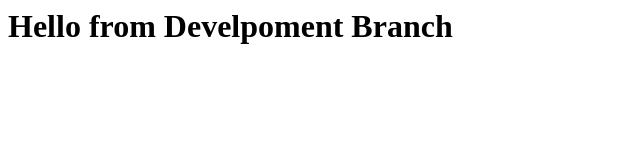
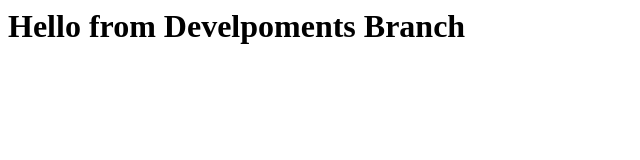
Before and after one commit to ajaykatherasala/hlo-world, a plain HTML site: page index.html in a window 1280 px wide. Shown: the whole page, without its empty margins (0-640 px from the left). Drawn offline with Linux system fonts and the light colour scheme.

Commit message:
Update index.html

```diff
--- a/index.html
+++ b/index.html
@@ -1 +1 @@
-<html><body><h1>Hello from Develpoment Branch</h1></body></html>
+<html><body><h1>Hello from Develpoments Branch</h1></body></html>
```
